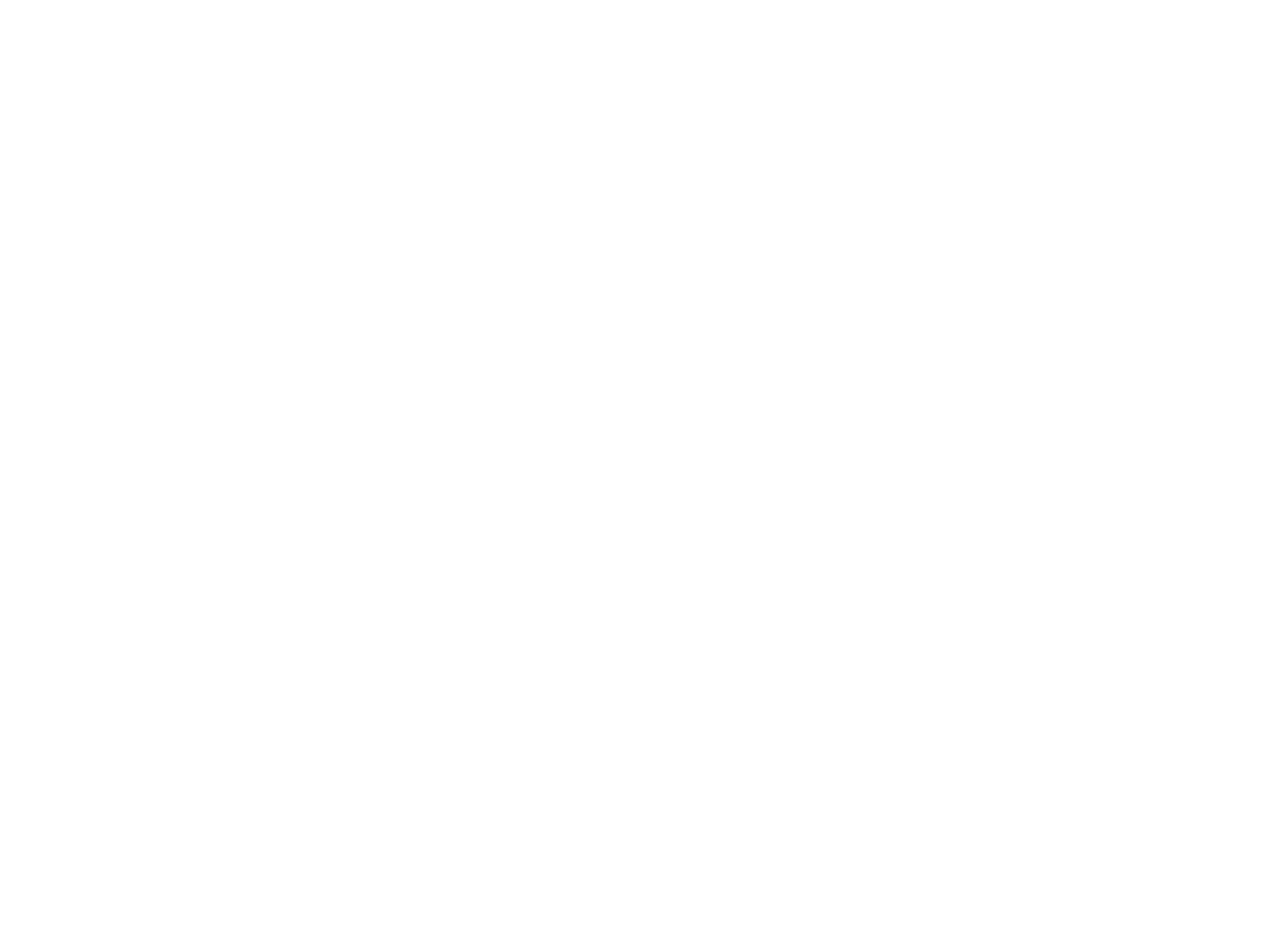
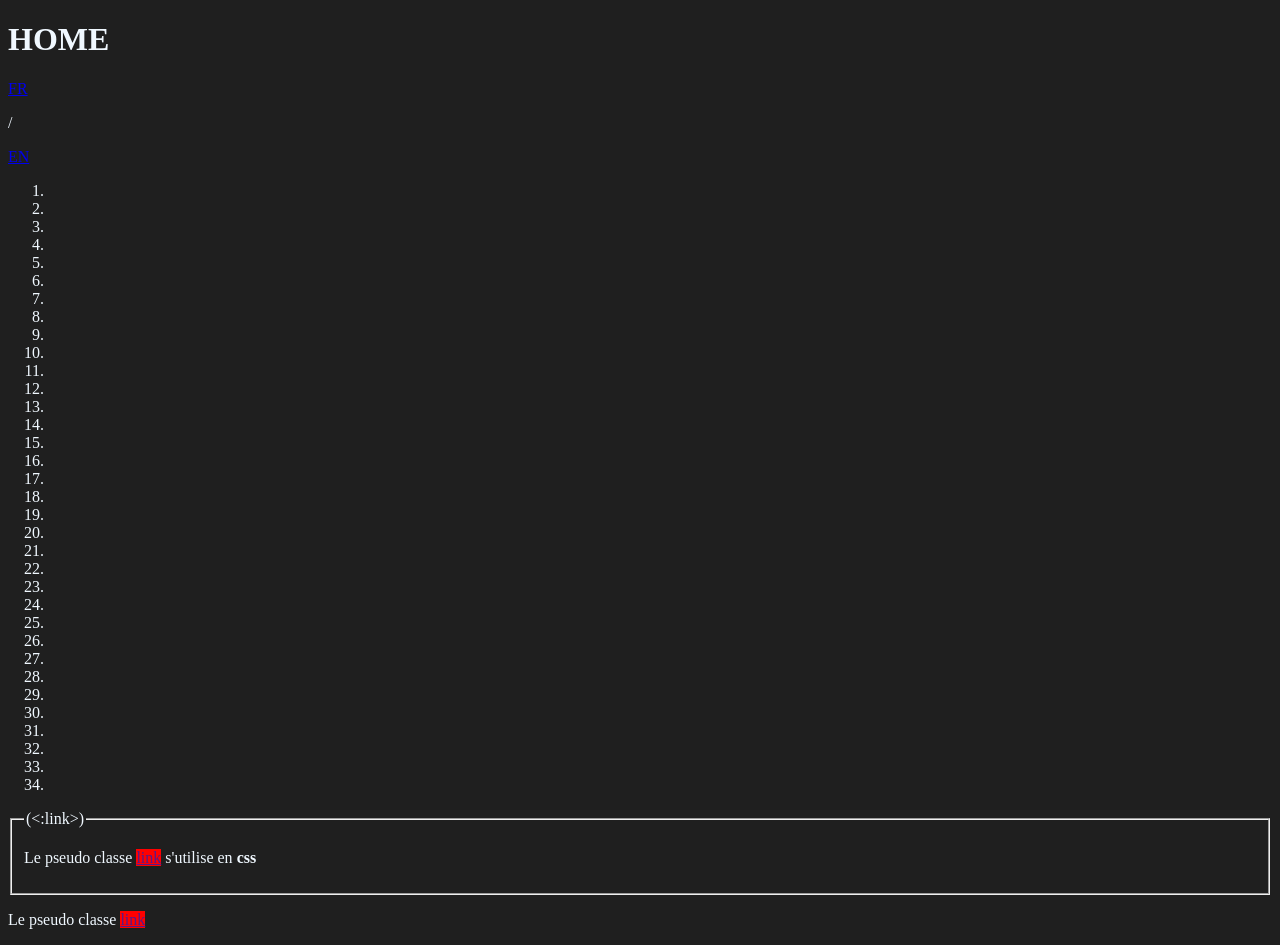
Before and after one commit to Levinaigre/Pseudo-classes-and-elements-FR-EN-main, a plain HTML site: page index-FR.html in a window 1280 px wide. Before the commit the page ends 800 px from the top, so only its background shows below. Drawn offline with Linux system fonts and the light colour scheme.

Commit message:
La structure de boîte fait

```diff
--- a/CSS/style-accueil.css
+++ b/CSS/style-accueil.css
@@ -1,3 +1,12 @@
-main a:hover {
+body {
+    background-color: #1f1f1f;
+    color: aliceblue;
+}
+
+main>section a:hover {
     background-color: aqua;
 }
+
+main>section a {
+    background-color: red;
+}
--- a/index-FR.html
+++ b/index-FR.html
@@ -0,0 +1,82 @@
+<!DOCTYPE html>
+<html lang="fr">
+
+<head>
+    <meta charset="UTF-8">
+    <meta name="viewport" content="width=device-width, initial-scale=1.0">
+    <link rel="stylesheet" href="CSS/style-accueil.css">
+    <title>Accueil</title>
+</head>
+
+<body>
+    <header>
+        <div>
+            <h1>HOME</h1>
+        </div>
+        <div>
+            <div>
+                <a href="index-FR.html">FR</a>
+                <p>/</p>
+                <a href="index-EN.html">EN</a>
+            </div>
+        </div>
+    </header>
+    <aside>
+        <ol>
+            <li></li>
+            <li></li>
+            <li></li>
+            <li></li>
+            <li></li>
+            <li></li>
+            <li></li>
+            <li></li>
+            <li></li>
+            <li></li>
+            <li></li>
+            <li></li>
+            <li></li>
+            <li></li>
+            <li></li>
+            <li></li>
+            <li></li>
+            <li></li>
+            <li></li>
+            <li></li>
+            <li></li>
+            <li></li>
+            <li></li>
+            <li></li>
+            <li></li>
+            <li></li>
+            <li></li>
+            <li></li>
+            <li></li>
+            <li></li>
+            <li></li>
+            <li></li>
+            <li></li>
+            <li></li>
+        </ol>
+    </aside>
+    <main>
+        <section>
+            <fieldset>
+                <legend>(<:link>)</legend>
+                <p>
+                    Le pseudo classe <a href="">link</a> s'utilise en <b>css</b>
+                </p>
+            </fieldset>
+        </section>
+
+        <section>
+            <p>
+                Le pseudo classe <a href="">link</a>
+            </p>
+        </section>
+
+    </main>
+    <footer></footer>
+</body>
+
+</html>
```
Also changed, not shown: index.html (+7 -48 lines).
